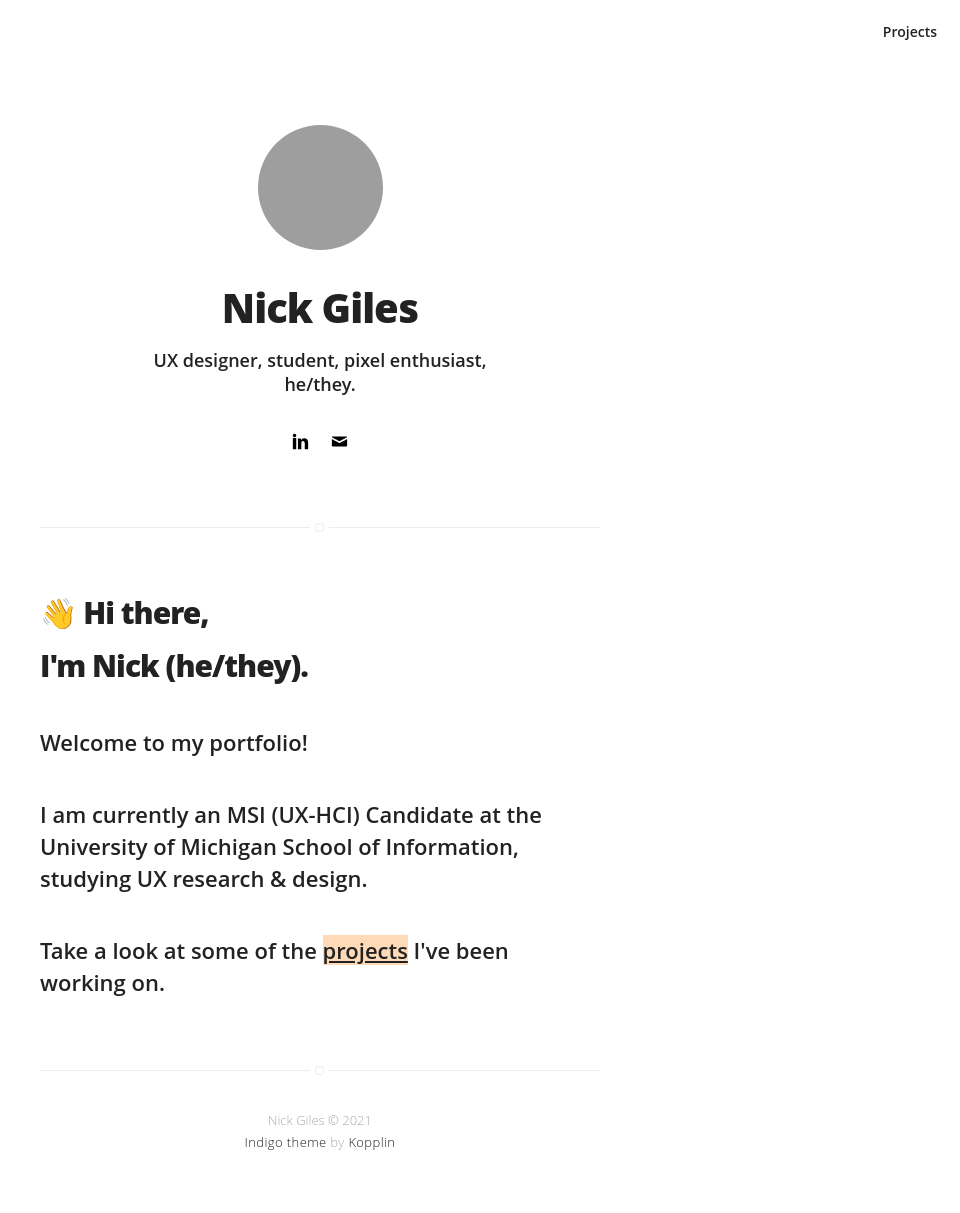
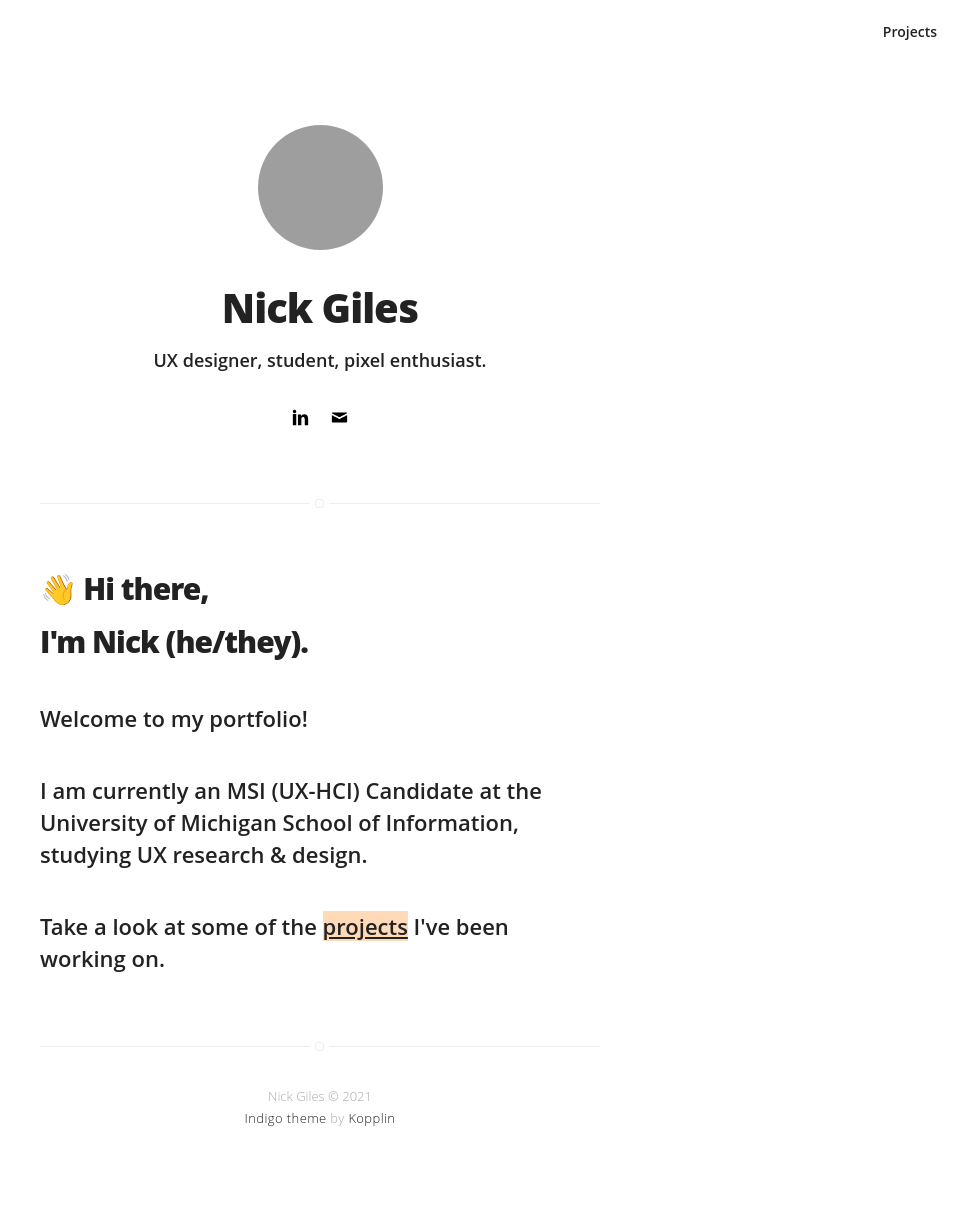
Before and after one commit to Nicholasdgiles/nicholasgiles.github.io, a Jekyll site: the page built from index.html, in a window 1280 px wide. Shown: the whole page, without its empty margins (320-1280 px from the left). Built offline with Jekyll 4.4.1, drawn with Linux system fonts in a browser that asks for light colours; after the commit the page ends 1189 px from its top, so only the background shows below that.

```diff
--- a/_config.yml
+++ b/_config.yml
@@ -1,6 +1,6 @@
 # main text of home
 name: Nick Giles
-bio: UX designer, student, pixel enthusiast, he/they.
+bio: UX designer, student, pixel enthusiast.
 
 # twitter summary info
 description: Check out what I've been working on..
--- a/_sass/base/general.sass
+++ b/_sass/base/general.sass
@@ -8,7 +8,6 @@
 h1, h2, h3, h4
 	font-family: $fontSans
 	color: $beta
-	-webkit-font-smoothing: antialiased
 	text-rendering: optimizeLegibility
 
 h1
```
Also changed, not shown: 10 other files.
